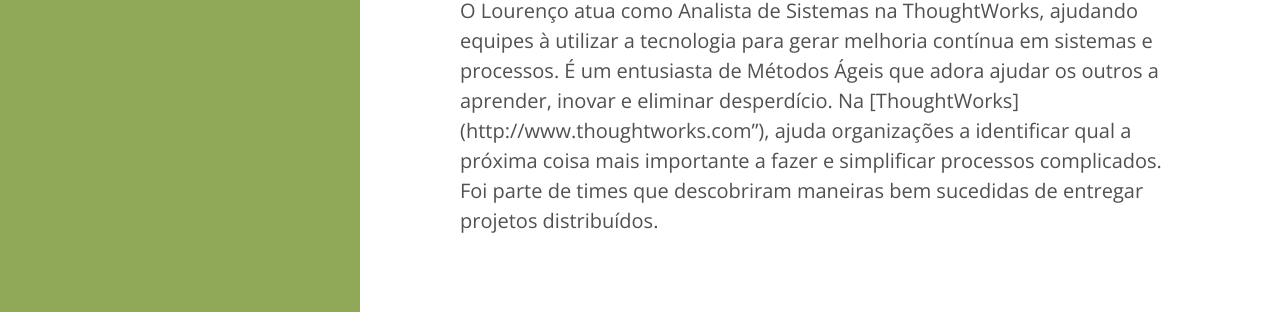
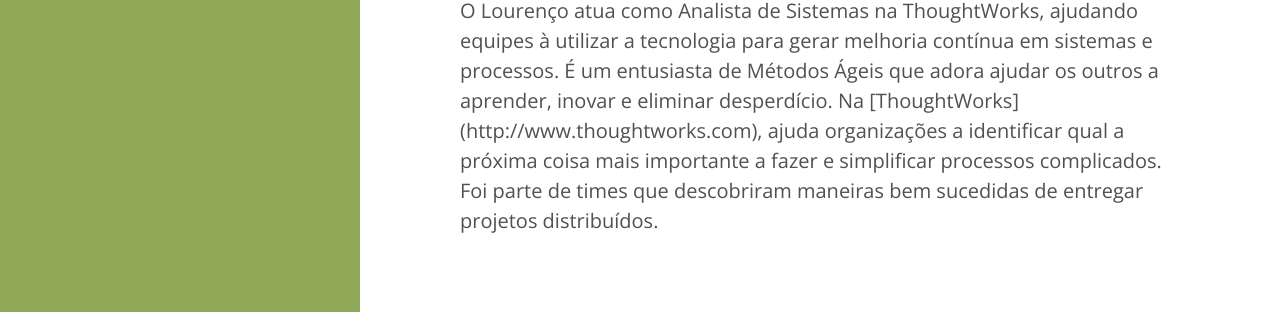
Before and after one commit to lqust/lqust.github.io, a Jekyll site: the page built from about.md, in a window 1280 px wide. Shown: the part 202-514 px from the top of the page. Built offline with Jekyll 4.4.1, drawn with Linux system fonts in a browser that asks for light colours; Markdown is read by kramdown in place of the engine named in the settings.

Commit message:
Corrigindo link da TW

```diff
--- a/about.md
+++ b/about.md
@@ -6,4 +6,4 @@ title: Sobre
 
 ## Salvando o mundo, um projeto de cada vez!
 
-O Lourenço atua como Analista de Sistemas na ThoughtWorks, ajudando equipes à utilizar a tecnologia para gerar melhoria contínua em sistemas e processos. É um entusiasta de Métodos Ágeis que adora ajudar os outros a aprender, inovar e eliminar desperdício. Na [ThoughtWorks] (http://www.thoughtworks.com"), ajuda organizações a identificar qual a próxima coisa mais importante a fazer e simplificar processos complicados. Foi parte de times que descobriram maneiras bem sucedidas de entregar projetos distribuídos.
+O Lourenço atua como Analista de Sistemas na ThoughtWorks, ajudando equipes à utilizar a tecnologia para gerar melhoria contínua em sistemas e processos. É um entusiasta de Métodos Ágeis que adora ajudar os outros a aprender, inovar e eliminar desperdício. Na [ThoughtWorks] (http://www.thoughtworks.com), ajuda organizações a identificar qual a próxima coisa mais importante a fazer e simplificar processos complicados. Foi parte de times que descobriram maneiras bem sucedidas de entregar projetos distribuídos.
```
